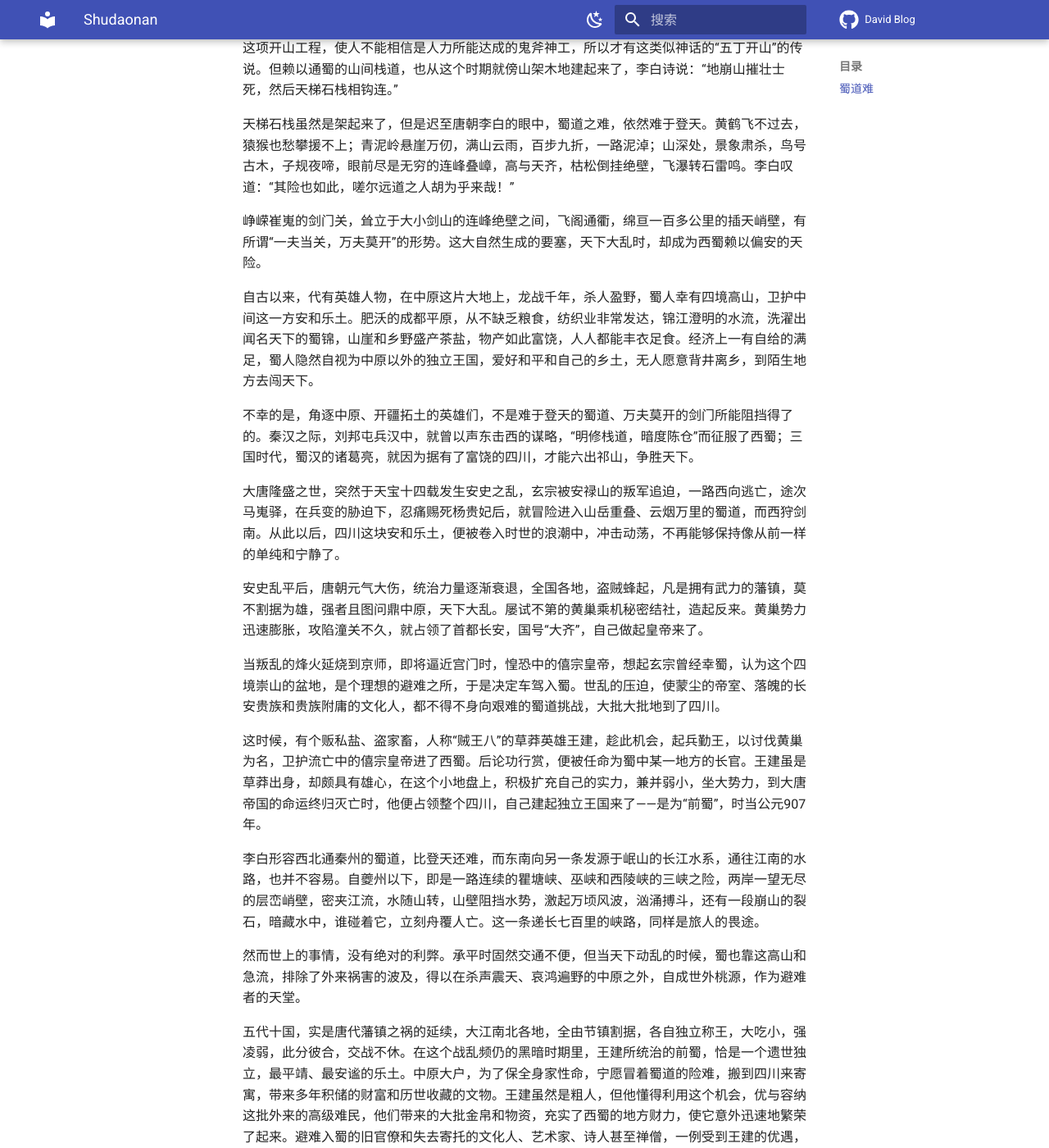
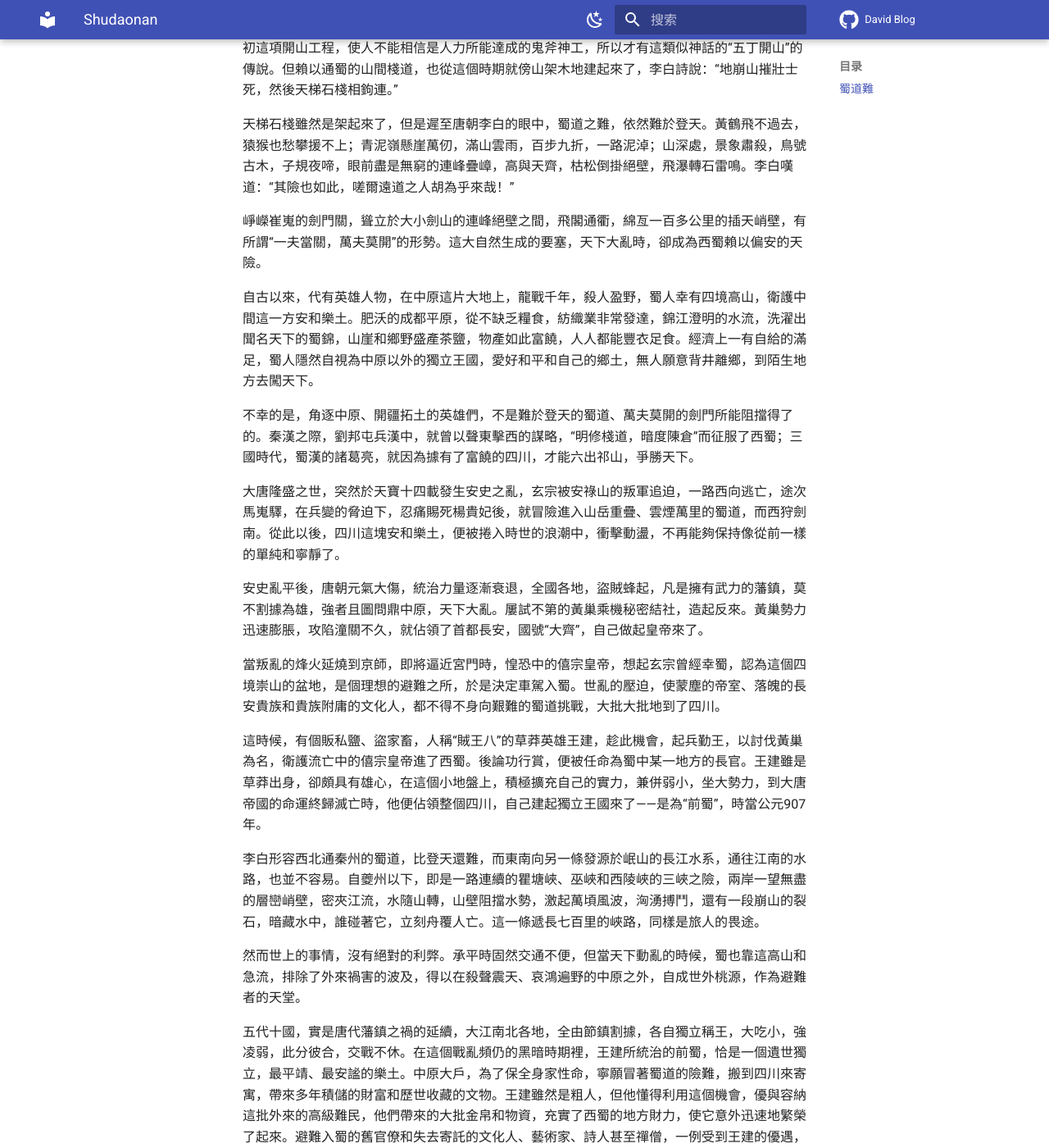
Before and after one commit to uivid64/uivid64.github.io, an MkDocs documentation site: the page built from docs/Collection/shudaonan.md, in a window 1280 px wide and 1400 px high, scrolled down 562 px. Shown: the whole window at 82% size. Built offline with MkDocs 1.6.1 and Material for MkDocs 9.7.7, drawn with Linux system fonts in a browser that asks for light colours; comment, search, counter and statistics services are not loaded; some of the changed text lies outside the part shown.

Commit message:
Update shudaonan.md

```diff
--- a/docs/Collection/shudaonan.md
+++ b/docs/Collection/shudaonan.md
@@ -1,36 +1,36 @@
-## __蜀道难__
+## __蜀道難__
 
-蜀，位居中国之西南边陲，四境皆被崇山峻岭所围绕，中间一大盆地。境内旧有岷、泸、雒、巴四大河流，所以又称四川。（一说唐剑南道仅分东西二川，至宋则为益州路、梓州路、利州路、夔州路，谓之川峡四路，后遂以此名为四川。）
+蜀，位居中國之西南邊陲，四境皆被崇山峻嶺所圍繞，中間一大盆地。境內舊有岷、瀘、雒、巴四大河流，所以又稱四川。 （一說唐劍南道僅分東西二川，至宋則為益州路、梓州路、利州路、夔州路，謂之川峽四路，後遂以此名為四川。）
 
-蜀与中原的交通，陆路须出秦川（陕西），川陕之间，峻岭连云，山深岩密，绝无通路。照李白说，只有陕西郿县（今眉县）太白山的层层峰峦间，才有一道缺口，也只有飞鸟可度，而人迹不至：
->噫吁嚱，危乎高哉！蜀道之难，难于上青天！ 蚕丛及鱼凫，开国何茫然。尔来四万八千岁，不与秦塞通人烟。 西当太白有鸟道，可以横绝峨眉巅。
+蜀與中原的交通，陸路須出秦川（陝西），川陝之間，峻嶺連雲，山深岩密，絕無通路。照李白說，只有陝西郿縣（今眉縣）太白山的層層峰巒間，才有一道缺口，也只有飛鳥可度，而人跡不至：
+>噫吁嚱，危乎高哉！蜀道之難，難於上青天！蠶叢及魚鳧，開國何茫然。爾來四萬八千歲，不與秦塞通人煙。西當太白有鳥道，可以橫絕峨眉巔。
 
-春秋战国时代，蜀人始通中国。《华阳国志》传说，秦惠王知蜀王好色，许嫁五女于蜀，蜀王派遣五丁开山往迎，还到梓潼，见一大蛇行入山穴，一人揽其尾想要拉它出来，力不能胜，于是，五个力士一起来拉，大声呼叫，山崩石裂。五丁、秦五女和所有士卒，全被山石压死了——正因为当初这项开山工程，使人不能相信是人力所能达成的鬼斧神工，所以才有这类似神话的“五丁开山”的传说。但赖以通蜀的山间栈道，也从这个时期就傍山架木地建起来了，李白诗说：“地崩山摧壮士死，然后天梯石栈相钩连。”
+春秋戰國時代，蜀人始通中國。 《華陽國志》傳說，秦惠王知蜀王好色，許嫁五女於蜀，蜀王派遣五丁開山往迎，還到梓潼，見一大蛇行入山穴，一人攬其尾想要拉它出來，力不能勝，於是，五個力士一起來拉，大聲呼叫，山崩石裂。五丁、秦五女和所有士卒，全被山石壓死了——正因為當初這項開山工程，使人不能相信是人力所能達成的鬼斧神工，所以才有這類似神話的“五丁開山”的傳說。但賴以通蜀的山間棧道，也從這個時期就傍山架木地建起來了，李白詩說：“地崩山摧壯士死，然後天梯石棧相鉤連。”
 
-天梯石栈虽然是架起来了，但是迟至唐朝李白的眼中，蜀道之难，依然难于登天。黄鹤飞不过去，猿猴也愁攀援不上；青泥岭悬崖万仞，满山云雨，百步九折，一路泥淖；山深处，景象肃杀，鸟号古木，子规夜啼，眼前尽是无穷的连峰叠嶂，高与天齐，枯松倒挂绝壁，飞瀑转石雷鸣。李白叹道：“其险也如此，嗟尔远道之人胡为乎来哉！”
+天梯石棧雖然是架起來了，但是遲至唐朝李白的眼中，蜀道之難，依然難於登天。黃鶴飛不過去，猿猴也愁攀援不上；青泥嶺懸崖萬仞，滿山雲雨，百步九折，一路泥淖；山深處，景象肅殺，鳥號古木，子規夜啼，眼前盡是無窮的連峰疊嶂，高與天齊，枯松倒掛絕壁，飛瀑轉石雷鳴。李白嘆道：“其險也如此，嗟爾遠道之人胡為乎來哉！”
 
-峥嵘崔嵬的剑门关，耸立于大小剑山的连峰绝壁之间，飞阁通衢，绵亘一百多公里的插天峭壁，有所谓“一夫当关，万夫莫开”的形势。这大自然生成的要塞，天下大乱时，却成为西蜀赖以偏安的天险。
+崢嶸崔嵬的劍門關，聳立於大小劍山的連峰絕壁之間，飛閣通衢，綿亙一百多公里的插天峭壁，有所謂“一夫當關，萬夫莫開”的形勢。這大自然生成的要塞，天下大亂時，卻成為西蜀賴以偏安的天險。
 
-自古以来，代有英雄人物，在中原这片大地上，龙战千年，杀人盈野，蜀人幸有四境高山，卫护中间这一方安和乐土。肥沃的成都平原，从不缺乏粮食，纺织业非常发达，锦江澄明的水流，洗濯出闻名天下的蜀锦，山崖和乡野盛产茶盐，物产如此富饶，人人都能丰衣足食。经济上一有自给的满足，蜀人隐然自视为中原以外的独立王国，爱好和平和自己的乡土，无人愿意背井离乡，到陌生地方去闯天下。
+自古以來，代有英雄人物，在中原這片大地上，龍戰千年，殺人盈野，蜀人幸有四境高山，衛護中間這一方安和樂土。肥沃的成都平原，從不缺乏糧食，紡織業非常發達，錦江澄明的水流，洗濯出聞名天下的蜀錦，山崖和鄉野盛產茶鹽，物產如此富饒，人人都能豐衣足食。經濟上一有自給的滿足，蜀人隱然自視為中原以外的獨立王國，愛好和平和自己的鄉土，無人願意背井離鄉，到陌生地方去闖天下。
 
-不幸的是，角逐中原、开疆拓土的英雄们，不是难于登天的蜀道、万夫莫开的剑门所能阻挡得了的。秦汉之际，刘邦屯兵汉中，就曾以声东击西的谋略，“明修栈道，暗度陈仓”而征服了西蜀；三国时代，蜀汉的诸葛亮，就因为据有了富饶的四川，才能六出祁山，争胜天下。
+不幸的是，角逐中原、開疆拓土的英雄們，不是難於登天的蜀道、萬夫莫開的劍門所能阻擋得了的。秦漢之際，劉邦屯兵漢中，就曾以聲東擊西的謀略，“明修棧道，暗度陳倉”而征服了西蜀；三國時代，蜀漢的諸葛亮，就因為據有了富饒的四川，才能六出祁山，爭勝天下。
 
-大唐隆盛之世，突然于天宝十四载发生安史之乱，玄宗被安禄山的叛军追迫，一路西向逃亡，途次马嵬驿，在兵变的胁迫下，忍痛赐死杨贵妃后，就冒险进入山岳重叠、云烟万里的蜀道，而西狩剑南。从此以后，四川这块安和乐土，便被卷入时世的浪潮中，冲击动荡，不再能够保持像从前一样的单纯和宁静了。
+大唐隆盛之世，突然於天寶十四載發生安史之亂，玄宗被安祿山的叛軍追迫，一路西向逃亡，途次馬嵬驛，在兵變的脅迫下，忍痛賜死楊貴妃後，就冒險進入山岳重疊、雲煙萬里的蜀道，而西狩劍南。從此以後，四川這塊安和樂土，便被捲入時世的浪潮中，衝擊動盪，不再能夠保持像從前一樣的單純和寧靜了。
 
-安史乱平后，唐朝元气大伤，统治力量逐渐衰退，全国各地，盗贼蜂起，凡是拥有武力的藩镇，莫不割据为雄，强者且图问鼎中原，天下大乱。屡试不第的黄巢乘机秘密结社，造起反来。黄巢势力迅速膨胀，攻陷潼关不久，就占领了首都长安，国号“大齐”，自己做起皇帝来了。
+安史亂平後，唐朝元氣大傷，統治力量逐漸衰退，全國各地，盜賊蜂起，凡是擁有武力的藩鎮，莫不割據為雄，強者且圖問鼎中原，天下大亂。屢試不第的黃巢乘機秘密結社，造起反來。黃巢勢力迅速膨脹，攻陷潼關不久，就佔領了首都長安，國號“大齊”，自己做起皇帝來了。
 
-当叛乱的烽火延烧到京师，即将逼近宫门时，惶恐中的僖宗皇帝，想起玄宗曾经幸蜀，认为这个四境崇山的盆地，是个理想的避难之所，于是决定车驾入蜀。世乱的压迫，使蒙尘的帝室、落魄的长安贵族和贵族附庸的文化人，都不得不身向艰难的蜀道挑战，大批大批地到了四川。
+當叛亂的烽火延燒到京師，即將逼近宮門時，惶恐中的僖宗皇帝，想起玄宗曾經幸蜀，認為這個四境崇山的盆地，是個理想的避難之所，於是決定車駕入蜀。世亂的壓迫，使蒙塵的帝室、落魄的長安貴族和貴族附庸的文化人，都不得不身向艱難的蜀道挑戰，大批大批地到了四川。
 
-这时候，有个贩私盐、盗家畜，人称“贼王八”的草莽英雄王建，趁此机会，起兵勤王，以讨伐黄巢为名，卫护流亡中的僖宗皇帝进了西蜀。后论功行赏，便被任命为蜀中某一地方的长官。王建虽是草莽出身，却颇具有雄心，在这个小地盘上，积极扩充自己的实力，兼并弱小，坐大势力，到大唐帝国的命运终归灭亡时，他便占领整个四川，自己建起独立王国来了——是为“前蜀”，时当公元907年。
+這時候，有個販私鹽、盜家畜，人稱“賊王八”的草莽英雄王建，趁此機會，起兵勤王，以討伐黃巢為名，衛護流亡中的僖宗皇帝進了西蜀。後論功行賞，便被任命為蜀中某一地方的長官。王建雖是草莽出身，卻頗具有雄心，在這個小地盤上，積極擴充自己的實力，兼併弱小，坐大勢力，到大唐帝國的命運終歸滅亡時，他便佔領整個四川，自己建起獨立王國來了——是為“前蜀”，時當公元907年。
 
-李白形容西北通秦州的蜀道，比登天还难，而东南向另一条发源于岷山的长江水系，通往江南的水路，也并不容易。自夔州以下，即是一路连续的瞿塘峡、巫峡和西陵峡的三峡之险，两岸一望无尽的层峦峭壁，密夹江流，水随山转，山壁阻挡水势，激起万顷风波，汹涌搏斗，还有一段崩山的裂石，暗藏水中，谁碰着它，立刻舟覆人亡。这一条递长七百里的峡路，同样是旅人的畏途。
+李白形容西北通秦州的蜀道，比登天還難，而東南向另一條發源於岷山的長江水系，通往江南的水路，也並不容易。自夔州以下，即是一路連續的瞿塘峽、巫峽和西陵峽的三峽之險，兩岸一望無盡的層巒峭壁，密夾江流，水隨山轉，山壁阻擋水勢，激起萬頃風波，洶湧搏鬥，還有一段崩山的裂石，暗藏水中，誰碰著它，立刻舟覆人亡。這一條遞長七百里的峽路，同樣是旅人的畏途。
 
-然而世上的事情，没有绝对的利弊。承平时固然交通不便，但当天下动乱的时候，蜀也靠这高山和急流，排除了外来祸害的波及，得以在杀声震天、哀鸿遍野的中原之外，自成世外桃源，作为避难者的天堂。
+然而世上的事情，沒有絕對的利弊。承平時固然交通不便，但當天下動亂的時候，蜀也靠這高山和急流，排除了外來禍害的波及，得以在殺聲震天、哀鴻遍野的中原之外，自成世外桃源，作為避難者的天堂。
 
-五代十国，实是唐代藩镇之祸的延续，大江南北各地，全由节镇割据，各自独立称王，大吃小，强凌弱，此分彼合，交战不休。在这个战乱频仍的黑暗时期里，王建所统治的前蜀，恰是一个遗世独立，最平靖、最安谧的乐土。中原大户，为了保全身家性命，宁愿冒着蜀道的险难，搬到四川来寄寓，带来多年积储的财富和历世收藏的文物。王建虽然是粗人，但他懂得利用这个机会，优与容纳这批外来的高级难民，他们带来的大批金帛和物资，充实了西蜀的地方财力，使它意外迅速地繁荣了起来。避难入蜀的旧官僚和失去寄托的文化人、艺术家、诗人甚至禅僧，一例受到王建的优遇，这些人原来都是中原上层社会里的中坚分子，他们将唐代最成熟最高等的长安文化带进西蜀来，于是中原的生活风习、礼乐文物，广被蜀人吸收，到中原社会被数十年间无情的战火摧毁殆尽时，反倒要蜀境内所保存的传统文化来反馈中原了。
+五代十國，實是唐代藩鎮之禍的延續，大江南北各地，全由節鎮割據，各自獨立稱王，大吃小，強凌弱，此分彼合，交戰不休。在這個戰亂頻仍的黑暗時期裡，王建所統治的前蜀，恰是一個遺世獨立，最平靖、最安謐的樂土。中原大戶，為了保全身家性命，寧願冒著蜀道的險難，搬到四川來寄寓，帶來多年積儲的財富和歷世收藏的文物。王建雖然是粗人，但他懂得利用這個機會，優與容納這批外來的高級難民，他們帶來的大批金帛和物資，充實了西蜀的地方財力，使它意外迅速地繁榮了起來。避難入蜀的舊官僚和失去寄託的文化人、藝術家、詩人甚至禪僧，一例受到王建的優遇，這些人原來都是中原上層社會裡的中堅分子，他們將唐代最成熟最高等的長安文化帶進西蜀來，於是中原的生活風習、禮樂文物，廣被蜀人吸收，到中原社會被數十年間無情的戰火摧毀殆盡時，反倒要蜀境內所保存的傳統文化來反饋中原了。
 
-王建的前蜀，历二主，二十三年，被中原国家的后唐所灭，但又遭后唐委派治蜀的军人孟知祥叛离而独立，是为“后蜀”，后蜀亦历二主，三十三年。
+王建的前蜀，歷二主，二十三年，被中原國家的後唐所滅，但又遭後唐委派治蜀的軍人孟知祥叛離而獨立，是為“後蜀”，後蜀亦歷二主，三十三年。
 
-前后蜀近六十年间，王、孟两家的统治，诛求算不得十分苛酷，以千万人的血汗奉事一家一姓而已。只要没有战争，没有社会动乱，这一段中国历史上相当黑暗的时期中，也只有西蜀独能保持一个平稳的时世。
+前後蜀近六十年間，王、孟兩家的統治，誅求算不得十分苛酷，以千萬人的血汗奉事一家一姓而已。只要沒有戰爭，沒有社會動亂，這一段中國歷史上相當黑暗的時期中，也只有西蜀獨能保持一個平穩的時世。
 
-这段独立时期，四川生产的物质，一丝一粒都不必输送中央，无数金帛和珍宝虽然积聚于蜀宫，但总还算是蜀境内的藏富。蜀宫的生活无论怎么豪奢，甚至荒唐到连溺器都用黄金铸造，七宝镶嵌。然而一人之奉，毕竟有限，老百姓忍辱负重惯了，生活欲望非常低微，只要日子过得平安，农人能安分守己地耕作田野，商人能顺顺当当做生意，他们就可以从节俭中过他们卑微的生活，从卑微的生活中获得满足。
+這段獨立時期，四川生產的物質，一絲一粒都不必輸送中央，無數金帛和珍寶雖然積聚於蜀宮，但總還算是蜀境內的藏富。蜀宮的生活無論怎麼豪奢，甚至荒唐到連溺器都用黃金鑄造，七寶鑲嵌。然而一人之奉，畢竟有限，老百姓忍辱負重慣了，生活慾望非常低微，只要日子過得平安，農人能安分守己地耕作田野，商人能順順噹噹做生意，他們就可以從節儉中過他們卑微的生活，從卑微的生活中獲得滿足。
```
